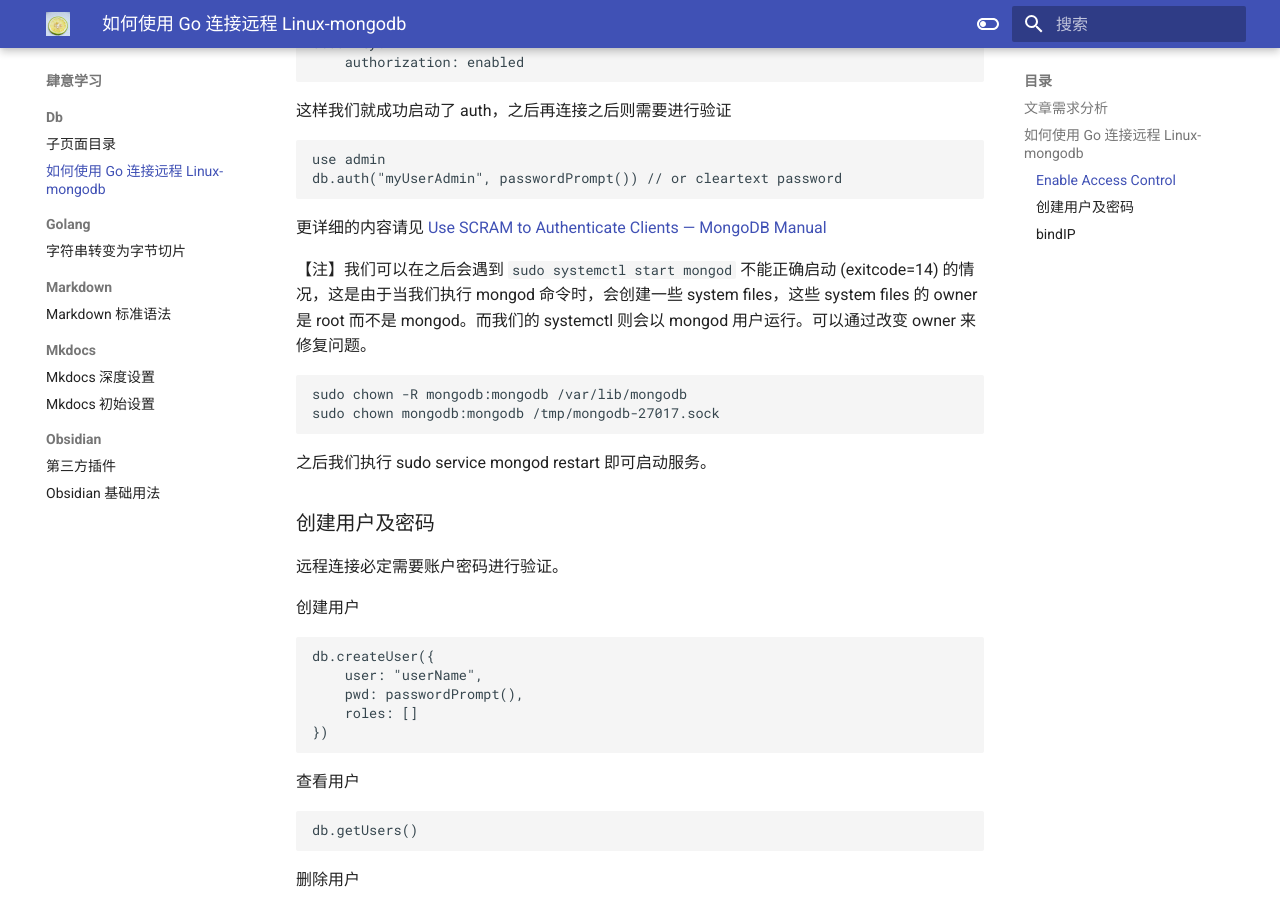
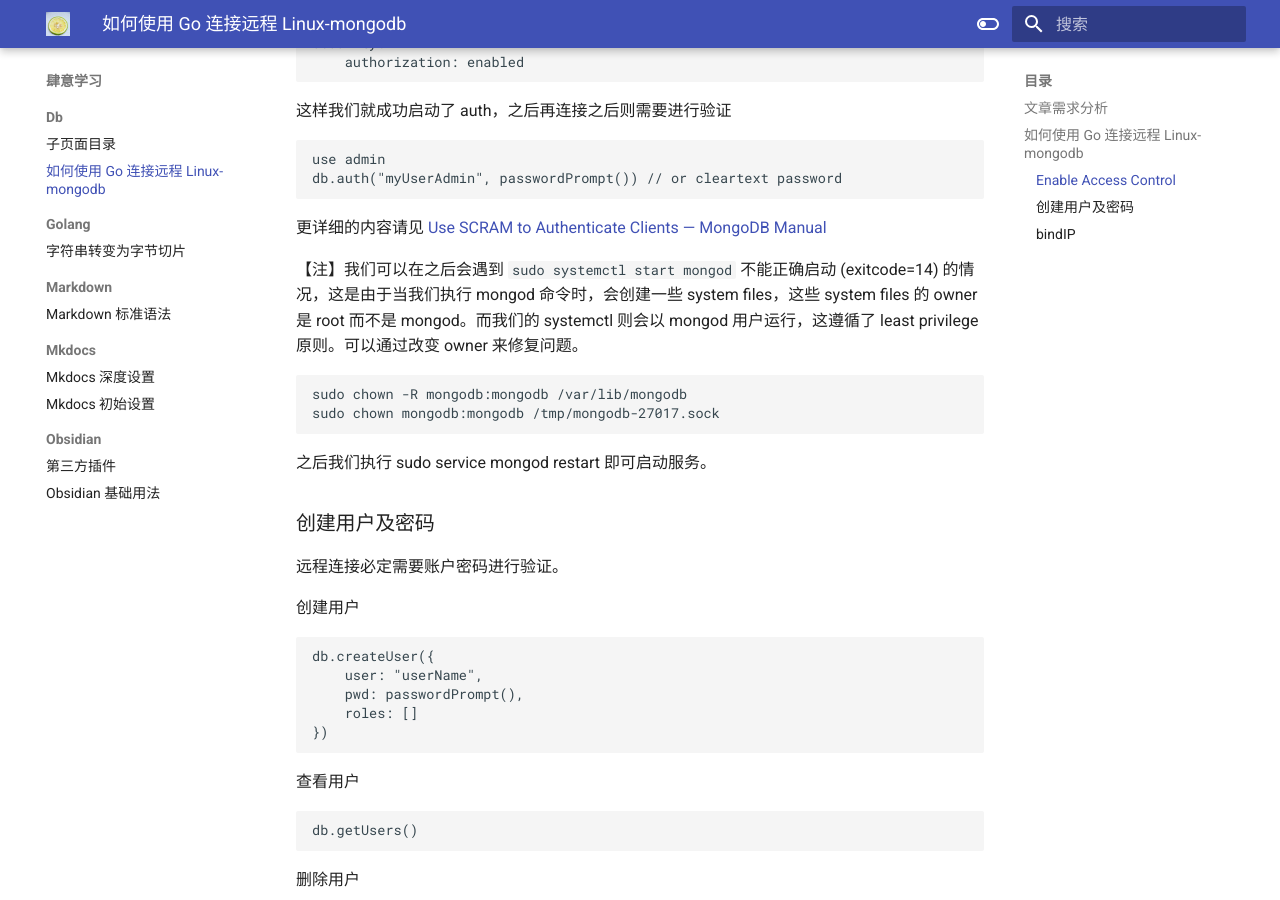
Before and after one commit to Apostle-lemon/Apostle-lemon.github.io, an MkDocs documentation site: the page built from docs/肆意学习/db/如何使用 Go 连接远程 Linux-mongodb.md, in a window 1280 px wide and 900 px high, scrolled down 1760 px. Built offline with MkDocs 1.6.1 and Material for MkDocs 9.7.7, drawn with Linux system fonts in a browser that asks for light colours.

Commit message:
vault backup: 2022-10-31 13:05:47
Affected files:
docs/肆意学习/db/如何使用 Go 连接远程 Linux-mongodb.md

````diff
--- a/docs/肆意学习/db/如何使用 Go 连接远程 Linux-mongodb.md
+++ b/docs/肆意学习/db/如何使用 Go 连接远程 Linux-mongodb.md
@@ -87,7 +87,7 @@
 
 更详细的内容请见 [Use SCRAM to Authenticate Clients — MongoDB Manual](https://www.mongodb.com/docs/manual/tutorial/configure-scram-client-authentication/)
 
-【注】我们可以在之后会遇到 `sudo systemctl start mongod` 不能正确启动 (exitcode=14) 的情况，这是由于当我们执行 mongod 命令时，会创建一些 system files，这些 system files 的 owner 是 root 而不是 mongod。而我们的 systemctl 则会以 mongod 用户运行。可以通过改变 owner 来修复问题。
+【注】我们可以在之后会遇到 `sudo systemctl start mongod` 不能正确启动 (exitcode=14) 的情况，这是由于当我们执行 mongod 命令时，会创建一些 system files，这些 system files 的 owner 是 root 而不是 mongod。而我们的 systemctl 则会以 mongod 用户运行，这遵循了 least privilege 原则。可以通过改变 owner 来修复问题。
 
 ```
 sudo chown -R mongodb:mongodb /var/lib/mongodb
````
